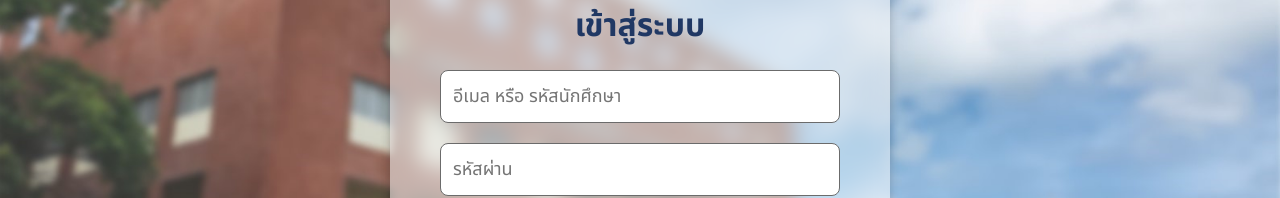
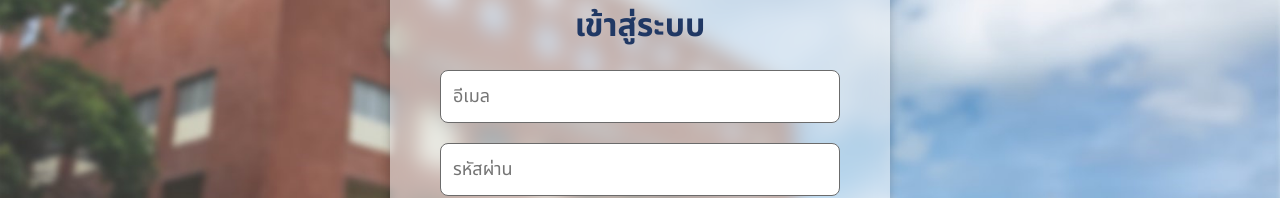
Before and after one commit to KimzFit/Team-project, an Angular app in the folder client/angular/: page /login in a window 1280 px wide. Shown: the part 264-462 px from the top of the page. Built offline with nearby package versions, Linux system fonts and the light colour scheme.

Commit message:
Completed

```diff
--- a/client/angular/src/app/login/login.component.html
+++ b/client/angular/src/app/login/login.component.html
@@ -18,7 +18,7 @@
           <div class="input-group">
             <input
               type="text"
-              placeholder="อีเมล หรือ รหัสนักศึกษา"
+              placeholder="อีเมล"
               [(ngModel)]="email"
               name="email"
               required
```
